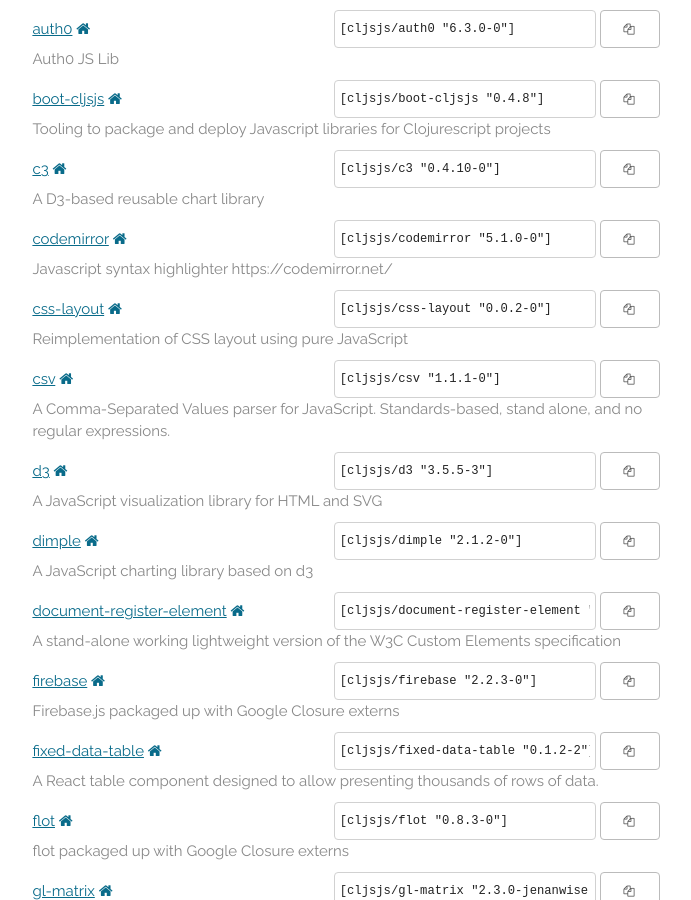
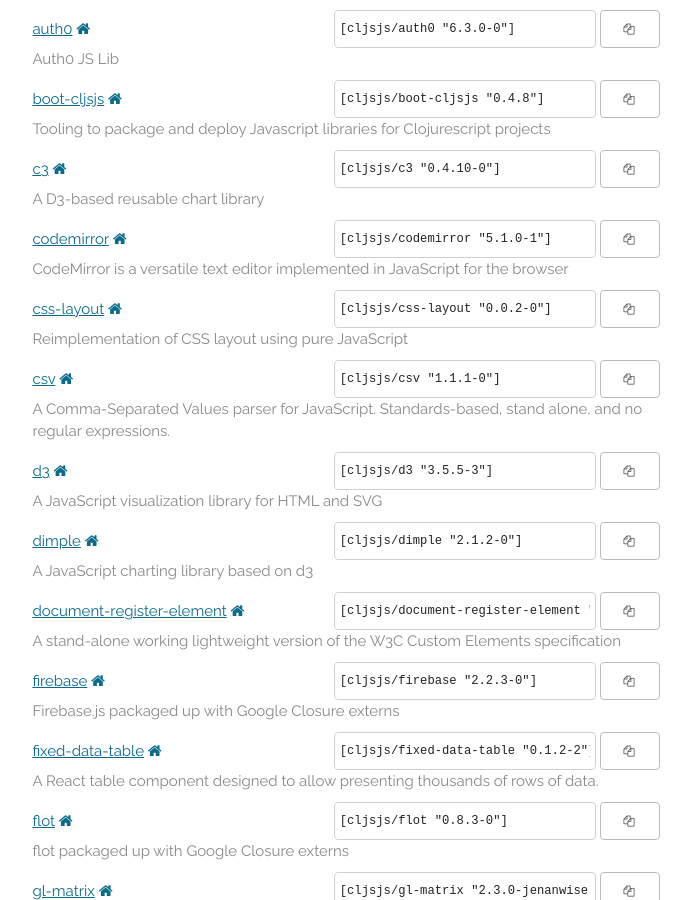
Before and after one commit to cljsjs/cljsjs.github.io, a Jekyll site: the page built from index.markdown, in a window 1280 px wide and 900 px high, scrolled down 1038 px. Shown: the whole window, without its empty margins (294-985 px from the left). Built offline with Jekyll 4.4.1, drawn with Linux system fonts in a browser that asks for light colours; nearby versions of some CDN libraries; comment, search, counter and statistics services are not loaded.

Commit message:
Automatic update

```diff
--- a/_includes/packages.html
+++ b/_includes/packages.html
@@ -32,10 +32,10 @@
     <a href="https://clojars.org/cljsjs/codemirror">codemirror</a>
     <a href="https://codemirror.net/" target="new"><i class="fa fa-home"></i></a>
     <span class="clojars">
-      <input type="text" value='[cljsjs/codemirror "5.1.0-0"]'/>
-      <button data-clipboard-text='[cljsjs/codemirror "5.1.0-0"]'><i class="fa fa-copy"></i></button>
+      <input type="text" value='[cljsjs/codemirror "5.1.0-1"]'/>
+      <button data-clipboard-text='[cljsjs/codemirror "5.1.0-1"]'><i class="fa fa-copy"></i></button>
     </span>
-    <p class="description">Javascript syntax highlighter https://codemirror.net/</p>
+    <p class="description">CodeMirror is a versatile text editor implemented in JavaScript for the browser</p>
   </li>
   <li>
     <a href="https://clojars.org/cljsjs/css-layout">css-layout</a>
```
